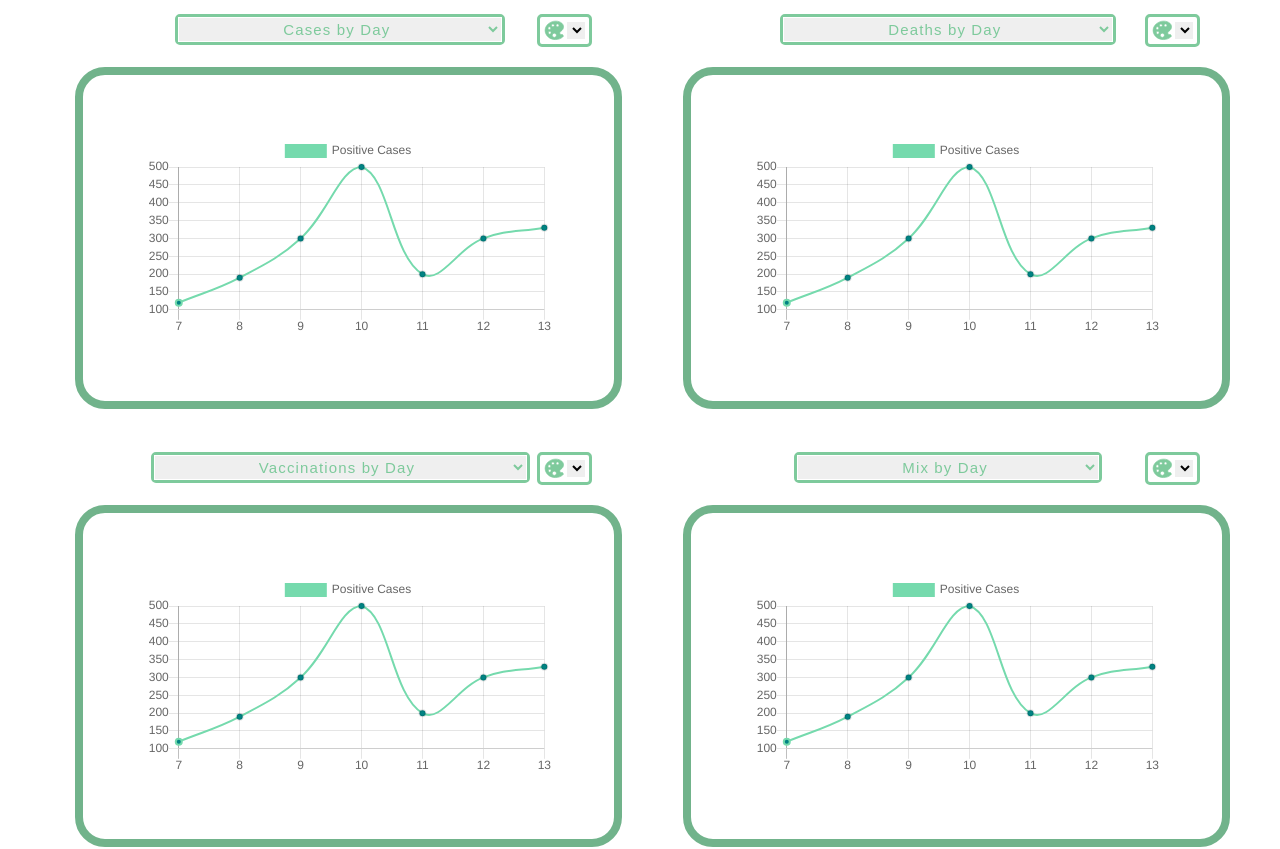
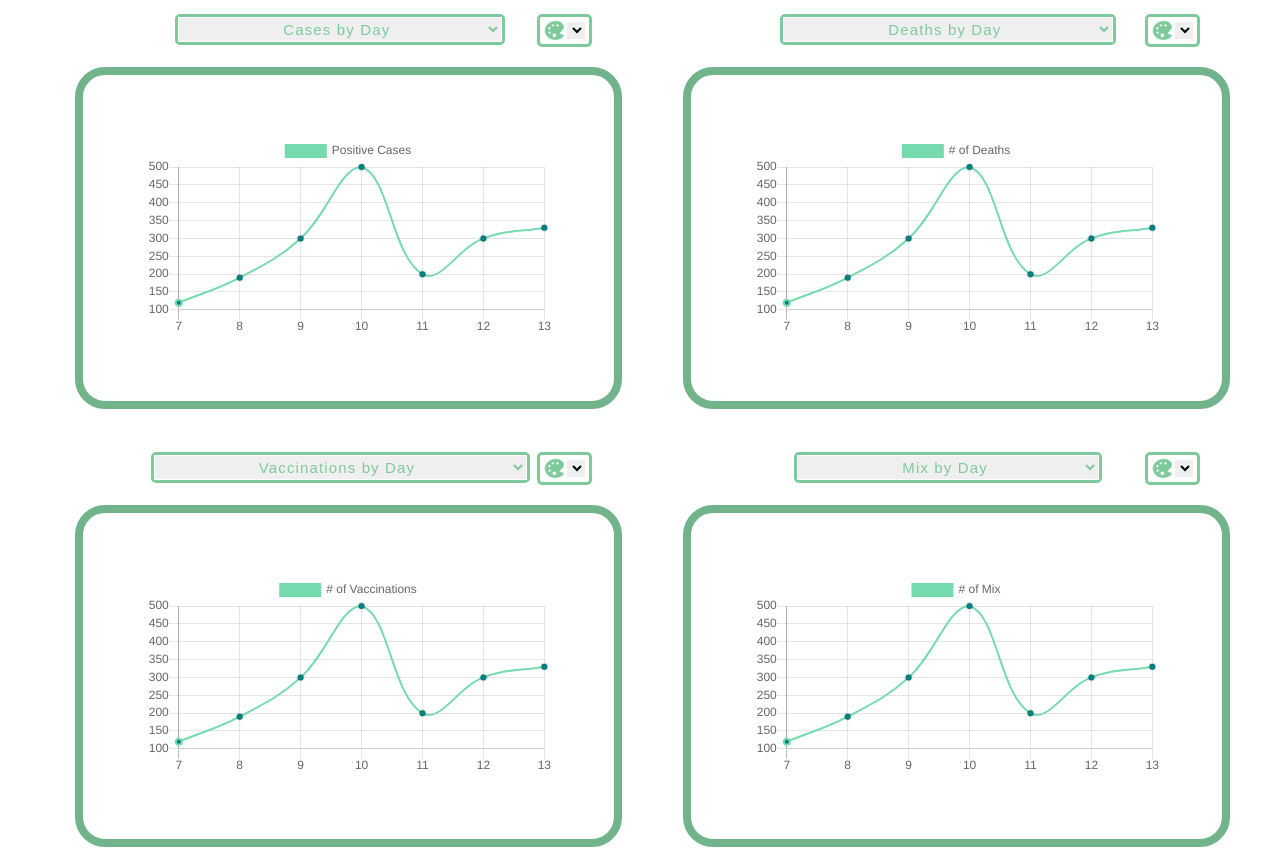
Before and after one commit to dcanalsPoly/Capstone, a React (Create React App) app in the folder my-app/frontend/: page / in a window 1280 px wide. Shown: the part 460-1309 px from the top of the page. Built offline with nearby package versions, Linux system fonts and the light colour scheme.

Commit message:
made the logic for each graph to work separately

```diff
--- a/my-app/frontend/src/components/Content.js
+++ b/my-app/frontend/src/components/Content.js
@@ -9,12 +9,30 @@ function Content() {
     //
     //Graph dropdown
     //
-    const [graphTypeState, setGraphTypeState] = useState("casesByDay");
+    const [casesGraphType, setCasesGraphType] = useState("casesByDay");
+    const [deathsGraphType, setDeathsGraphType] = useState("deathsByDay");
+    const [vaccinationisGraphType, setVaccinationsGraphType] = useState("vaccinationsByDay");
+    const [mixGraphType, setMixGraphType] = useState("mixByDay");
 
-    var graphKind;
-    var graphXAxis = [];
-    var graphYAxis = [];
-    var graphLabel = [];
+    var casesGraphKind;
+    var casesGraphXAxis = [];
+    var casesGraphYAxis = [];
+    var casesGraphLabel = [];
+    //
+    var deathsGraphKind;
+    var deathsGraphXAxis = [];
+    var deathsGraphYAxis = [];
+    var deathsGraphLabel = [];
+    //
+    var vaccinationsGraphKind;
+    var vaccinationsGraphXAxis = [];
+    var vaccinationsGraphYAxis = [];
+    var vaccinationsGraphLabel = [];
+    //
+    var mixGraphKind;
+    var mixGraphXAxis = [];
+    var mixGraphYAxis = [];
+    var mixGraphLabel = [];
 
     var objetoTest = {
         cases:{
@@ -89,103 +107,118 @@ function Content() {
     };
 
 
-    if (graphTypeState == "casesByDay")
+    if (casesGraphType == "casesByDay")
     {
-        graphKind = "line";
-        graphXAxis = objetoTest.cases.byDay.xAxis;
-        graphYAxis = objetoTest.cases.byDay.yAxis;
-        graphLabel = objetoTest.cases.byDay.label;
+        casesGraphKind = "line";
+        casesGraphXAxis = objetoTest.cases.byDay.xAxis;
+        casesGraphYAxis = objetoTest.cases.byDay.yAxis;
+        casesGraphLabel = objetoTest.cases.byDay.label;
     }
-    else if (graphTypeState == "casesByMonth")
+    else if (casesGraphType == "casesByMonth")
     {
-        graphKind = "bar";
-        graphXAxis = objetoTest.cases.byMonth.xAxis;
-        graphYAxis = objetoTest.cases.byMonth.yAxis;
-        graphLabel = objetoTest.cases.byMonth.label;
+        casesGraphKind = "bar";
+        casesGraphXAxis = objetoTest.cases.byMonth.xAxis;
+        casesGraphYAxis = objetoTest.cases.byMonth.yAxis;
+        casesGraphLabel = objetoTest.cases.byMonth.label;
     }
-    else if (graphTypeState == "casesByRegion")
+    else if (casesGraphType == "casesByRegion")
     {
-        graphKind = "pie";
-        graphXAxis = objetoTest.cases.byRegion.xAxis;
-        graphYAxis = objetoTest.cases.byRegion.yAxis;
-        graphLabel = objetoTest.cases.byRegion.label;
+        casesGraphKind = "pie";
+        casesGraphXAxis = objetoTest.cases.byRegion.xAxis;
+        casesGraphYAxis = objetoTest.cases.byRegion.yAxis;
+        casesGraphLabel = objetoTest.cases.byRegion.label;
     }
     //
-    else if (graphTypeState == "deathsByDay")
+    if (deathsGraphType == "deathsByDay")
     {
-        graphKind = "line";
-        graphXAxis = objetoTest.deaths.byDay.xAxis;
-        graphYAxis = objetoTest.deaths.byDay.yAxis;
-        graphLabel = objetoTest.deaths.byDay.label;
+        deathsGraphKind = "line";
+        deathsGraphXAxis = objetoTest.deaths.byDay.xAxis;
+        deathsGraphYAxis = objetoTest.deaths.byDay.yAxis;
+        deathsGraphLabel = objetoTest.deaths.byDay.label;
     }
-    else if (graphTypeState == "deathsByMonth")
+    else if (deathsGraphType == "deathsByMonth")
     {
-        graphKind = "bar";
-        graphXAxis = objetoTest.deaths.byMonth.xAxis;
-        graphYAxis = objetoTest.deaths.byMonth.yAxis;
-        graphLabel = objetoTest.deaths.byMonth.label;
+        deathsGraphKind = "bar";
+        deathsGraphXAxis = objetoTest.deaths.byMonth.xAxis;
+        deathsGraphYAxis = objetoTest.deaths.byMonth.yAxis;
+        deathsGraphLabel = objetoTest.deaths.byMonth.label;
     }
-    else if (graphTypeState == "deathsByRegion")
+    else if (deathsGraphType == "deathsByRegion")
     {
-        graphKind = "pie";
-        graphXAxis = objetoTest.deaths.byRegion.xAxis;
-        graphYAxis = objetoTest.deaths.byRegion.yAxis;
-        graphLabel = objetoTest.deaths.byRegion.label;
+        deathsGraphKind = "pie";
+        deathsGraphXAxis = objetoTest.deaths.byRegion.xAxis;
+        deathsGraphYAxis = objetoTest.deaths.byRegion.yAxis;
+        deathsGraphLabel = objetoTest.deaths.byRegion.label;
     }
     //
-    else if (graphTypeState == "vaccinationsByDay")
+    if (vaccinationisGraphType == "vaccinationsByDay")
     {
-        graphKind = "line";
-        graphXAxis = objetoTest.vaccinations.byDay.xAxis;
-        graphYAxis = objetoTest.vaccinations.byDay.yAxis;
-        graphLabel = objetoTest.vaccinations.byDay.label;
+        vaccinationsGraphKind = "line";
+        vaccinationsGraphXAxis = objetoTest.vaccinations.byDay.xAxis;
+        vaccinationsGraphYAxis = objetoTest.vaccinations.byDay.yAxis;
+        vaccinationsGraphLabel = objetoTest.vaccinations.byDay.label;
     }
-    else if (graphTypeState == "vaccinationsByMonth")
+    else if (vaccinationisGraphType == "vaccinationsByMonth")
     {
-        graphKind = "bar";
-        graphXAxis = objetoTest.vaccinations.byMonth.xAxis;
-        graphYAxis = objetoTest.vaccinations.byMonth.yAxis;
-        graphLabel = objetoTest.vaccinations.byMonth.label;
+        vaccinationsGraphKind = "bar";
+        vaccinationsGraphXAxis = objetoTest.vaccinations.byMonth.xAxis;
+        vaccinationsGraphYAxis = objetoTest.vaccinations.byMonth.yAxis;
+        vaccinationsGraphLabel = objetoTest.vaccinations.byMonth.label;
     }
-    else if (graphTypeState == "vaccinationsByRegion")
+    else if (vaccinationisGraphType == "vaccinationsByRegion")
     {
-        graphKind = "pie";
-        graphXAxis = objetoTest.vaccinations.byRegion.xAxis;
-        graphYAxis = objetoTest.vaccinations.byRegion.yAxis;
-        graphLabel = objetoTest.vaccinations.byRegion.label;
+        vaccinationsGraphKind = "pie";
+        vaccinationsGraphXAxis = objetoTest.vaccinations.byRegion.xAxis;
+        vaccinationsGraphYAxis = objetoTest.vaccinations.byRegion.yAxis;
+        vaccinationsGraphLabel = objetoTest.vaccinations.byRegion.label;
     }
     //
-    else if (graphTypeState == "mixByDay")
+    if (mixGraphType == "mixByDay")
     {
-        graphKind = "line";
-        graphXAxis = objetoTest.mix.byDay.xAxis;
-        graphYAxis = objetoTest.mix.byDay.yAxis;
-        graphLabel = objetoTest.mix.byDay.label;
+        mixGraphKind = "line";
+        mixGraphXAxis = objetoTest.mix.byDay.xAxis;
+        mixGraphYAxis = objetoTest.mix.byDay.yAxis;
+        mixGraphLabel = objetoTest.mix.byDay.label;
     }
-    else if (graphTypeState == "mixByMonth")
+    else if (mixGraphType == "mixByMonth")
     {
-        graphKind = "bar";
-        graphXAxis = objetoTest.mix.byMonth.xAxis;
-        graphYAxis = objetoTest.mix.byMonth.yAxis;
-        graphLabel = objetoTest.mix.byMonth.label;
+        mixGraphKind = "bar";
+        mixGraphXAxis = objetoTest.mix.byMonth.xAxis;
+        mixGraphYAxis = objetoTest.mix.byMonth.yAxis;
+        mixGraphLabel = objetoTest.mix.byMonth.label;
     }
-    else if (graphTypeState == "mixByRegion")
+    else if (mixGraphType == "mixByRegion")
     {
-        graphKind = "pie";
-        graphXAxis = objetoTest.mix.byRegion.xAxis;
-        graphYAxis = objetoTest.mix.byRegion.yAxis;
-        graphLabel = objetoTest.mix.byRegion.label;
+        mixGraphKind = "pie";
+        mixGraphXAxis = objetoTest.mix.byRegion.xAxis;
+        mixGraphYAxis = objetoTest.mix.byRegion.yAxis;
+        mixGraphLabel = objetoTest.mix.byRegion.label;
     }
 
     //
     //Colorblind
     //
-    const [lightColor, setLightColor] = useState('#007965');
-    const [normalColor, setNormalColor] = useState('#018383');
-    const [darkColor, setDarkColor] = useState('#2d6187');
-    const [lineColor, setLineColor] = useState('#75daad');
+    const [casesLightColor, setCasesLightColor] = useState('#007965');
+    const [casesNormalColor, setCasesNormalColor] = useState('#018383');
+    const [casesDarkColor, setCasesDarkColor] = useState('#2d6187');
+    const [casesLineColor, setCasesLineColor] = useState('#75daad');
+    //
+    const [deathsLightColor, setDeathsLightColor] = useState('#007965');
+    const [deathsNormalColor, setDeathsNormalColor] = useState('#018383');
+    const [deathsDarkColor, setDeathsDarkColor] = useState('#2d6187');
+    const [deathsLineColor, setDeathsLineColor] = useState('#75daad');
+    //
+    const [vaccinationsLightColor, setVaccinationsLightColor] = useState('#007965');
+    const [vaccinationsNormalColor, setVaccinationsNormalColor] = useState('#018383');
+    const [vaccinationsDarkColor, setVaccinationsDarkColor] = useState('#2d6187');
+    const [vaccinationsLineColor, setVaccinationsLineColor] = useState('#75daad');
+    //
+    const [mixLightColor, setMixLightColor] = useState('#007965');
+    const [mixNormalColor, setMixNormalColor] = useState('#018383');
+    const [mixDarkColor, setMixDarkColor] = useState('#2d6187');
+    const [mixLineColor, setMixLineColor] = useState('#75daad');
 
-    function pieColorAmount () {
+    function pieColorAmount (lightColor, normalColor, darkColor, graphYAxis) {
         var colors = [];
         var count = 0;
         for (var i = 0; i < graphYAxis.length; i++)
@@ -207,7 +240,7 @@ function Content() {
         return colors;
     }
 
-    function lineAndBarColorAmount () {
+    function lineAndBarColorAmount (normalColor, graphYAxis) {
         var colors = [];
         for (var i = 0; i < graphYAxis.length; i++)
         {
@@ -217,34 +250,27 @@ function Content() {
         return colors;
     }
 
-    //
-    //Graph Tab
-    //
-    //const [tabType, setTabType] = useState("Cases");
-
-
     return <div className="content">
-        {/* <GraphTab setTabType={setTabType}/> */}
 
         <div className="graphRow padding">
             {/*Cases*/}
             <div className="graphColumn">
                 <div className="graphOptions">
                     <span className="span"></span>
-                    <GraphSelector tabType={"Cases"} graphType={graphTypeState} setGraphType={setGraphTypeState}/>
-                    <ColorblindButton setLightColor={setLightColor} setNormalColor={setNormalColor} setDarkColor={setDarkColor} setLineColor={setLineColor}/>
+                    <GraphSelector tabType={"Cases"} graphType={casesGraphType} setGraphType={setCasesGraphType}/>
+                    <ColorblindButton setLightColor={setCasesLightColor} setNormalColor={setCasesNormalColor} setDarkColor={setCasesDarkColor} setLineColor={setCasesLineColor}/>
                 </div>
-                <Graph graph={graphKind} xAxis={graphXAxis} yAxis={graphYAxis} Label={graphLabel} colors={graphKind === "pie" ? pieColorAmount() : lineAndBarColorAmount} lineColor={lineColor}/>
+                <Graph graph={casesGraphKind} xAxis={casesGraphXAxis} yAxis={casesGraphYAxis} Label={casesGraphLabel} colors={casesGraphKind === "pie" ? pieColorAmount(casesLightColor, casesNormalColor, casesDarkColor, casesGraphYAxis) : lineAndBarColorAmount(casesNormalColor, casesGraphYAxis)} lineColor={casesLineColor}/>
             </div>
 
             {/*Deaths*/}
             <div className="graphColumn">
                 <div className="graphOptions">
                     <span className="span"></span>
-                    <GraphSelector tabType={"Deaths"} graphType={graphTypeState} setGraphType={setGraphTypeState}/>
-                    <ColorblindButton setLightColor={setLightColor} setNormalColor={setNormalColor} setDarkColor={setDarkColor} setLineColor={setLineColor}/>
+                    <GraphSelector tabType={"Deaths"} graphType={deathsGraphType} setGraphType={setDeathsGraphType}/>
+                    <ColorblindButton setLightColor={setDeathsLightColor} setNormalColor={setDeathsNormalColor} setDarkColor={setDeathsDarkColor} setLineColor={setDeathsLineColor}/>
                 </div>
-                <Graph graph={graphKind} xAxis={graphXAxis} yAxis={graphYAxis} Label={graphLabel} colors={graphKind === "pie" ? pieColorAmount() : lineAndBarColorAmount} lineColor={lineColor}/>
+                <Graph graph={deathsGraphKind} xAxis={deathsGraphXAxis} yAxis={deathsGraphYAxis} Label={deathsGraphLabel} colors={deathsGraphKind === "pie" ? pieColorAmount(deathsLightColor, deathsNormalColor, deathsDarkColor, deathsGraphYAxis) : lineAndBarColorAmount(deathsNormalColor, deathsGraphYAxis)} lineColor={deathsLineColor}/>
             </div>
         </div>
 
@@ -253,20 +279,20 @@ function Content() {
             <div className="graphColumn">
                 <div className="graphOptions">
                     <span className="span"></span>
-                    <GraphSelector tabType={"Vaccinations"} graphType={graphTypeState} setGraphType={setGraphTypeState}/>
-                    <ColorblindButton setLightColor={setLightColor} setNormalColor={setNormalColor} setDarkColor={setDarkColor} setLineColor={setLineColor}/>
+                    <GraphSelector tabType={"Vaccinations"} graphType={vaccinationisGraphType} setGraphType={setVaccinationsGraphType}/>
+                    <ColorblindButton setLightColor={setVaccinationsLightColor} setNormalColor={setVaccinationsNormalColor} setDarkColor={setVaccinationsDarkColor} setLineColor={setVaccinationsLineColor}/>
                 </div>
-                <Graph graph={graphKind} xAxis={graphXAxis} yAxis={graphYAxis} Label={graphLabel} colors={graphKind === "pie" ? pieColorAmount() : lineAndBarColorAmount} lineColor={lineColor}/>
+                <Graph graph={vaccinationsGraphKind} xAxis={vaccinationsGraphXAxis} yAxis={vaccinationsGraphYAxis} Label={vaccinationsGraphLabel} colors={vaccinationsGraphKind === "pie" ? pieColorAmount(vaccinationsLightColor, vaccinationsNormalColor, vaccinationsDarkColor, vaccinationsGraphYAxis) : lineAndBarColorAmount(vaccinationsNormalColor, vaccinationsGraphYAxis)} lineColor={vaccinationsLineColor}/>
             </div>
 
             {/*Mix*/}
             <div className="graphColumn">
                 <div className="graphOptions">
                     <span className="span"></span>
-                    <GraphSelector tabType={"Mix"} graphType={graphTypeState} setGraphType={setGraphTypeState}/>
-                    <ColorblindButton setLightColor={setLightColor} setNormalColor={setNormalColor} setDarkColor={setDarkColor} setLineColor={setLineColor}/>
+                    <GraphSelector tabType={"Mix"} graphType={mixGraphType} setGraphType={setMixGraphType}/>
+                    <ColorblindButton setLightColor={setMixLightColor} setNormalColor={setMixNormalColor} setDarkColor={setMixDarkColor} setLineColor={setMixLineColor}/>
                 </div>
-                <Graph graph={graphKind} xAxis={graphXAxis} yAxis={graphYAxis} Label={graphLabel} colors={graphKind === "pie" ? pieColorAmount() : lineAndBarColorAmount} lineColor={lineColor}/>
+                <Graph graph={mixGraphKind} xAxis={mixGraphXAxis} yAxis={mixGraphYAxis} Label={mixGraphLabel} colors={mixGraphKind === "pie" ? pieColorAmount(mixLightColor, mixNormalColor, mixDarkColor, mixGraphYAxis) : lineAndBarColorAmount(mixNormalColor, mixGraphYAxis)} lineColor={mixLineColor}/>
             </div>
         </div>
     </div>
```
Also changed, not shown: my-app/frontend/src/components/Graph.js (+6 -1 lines).
